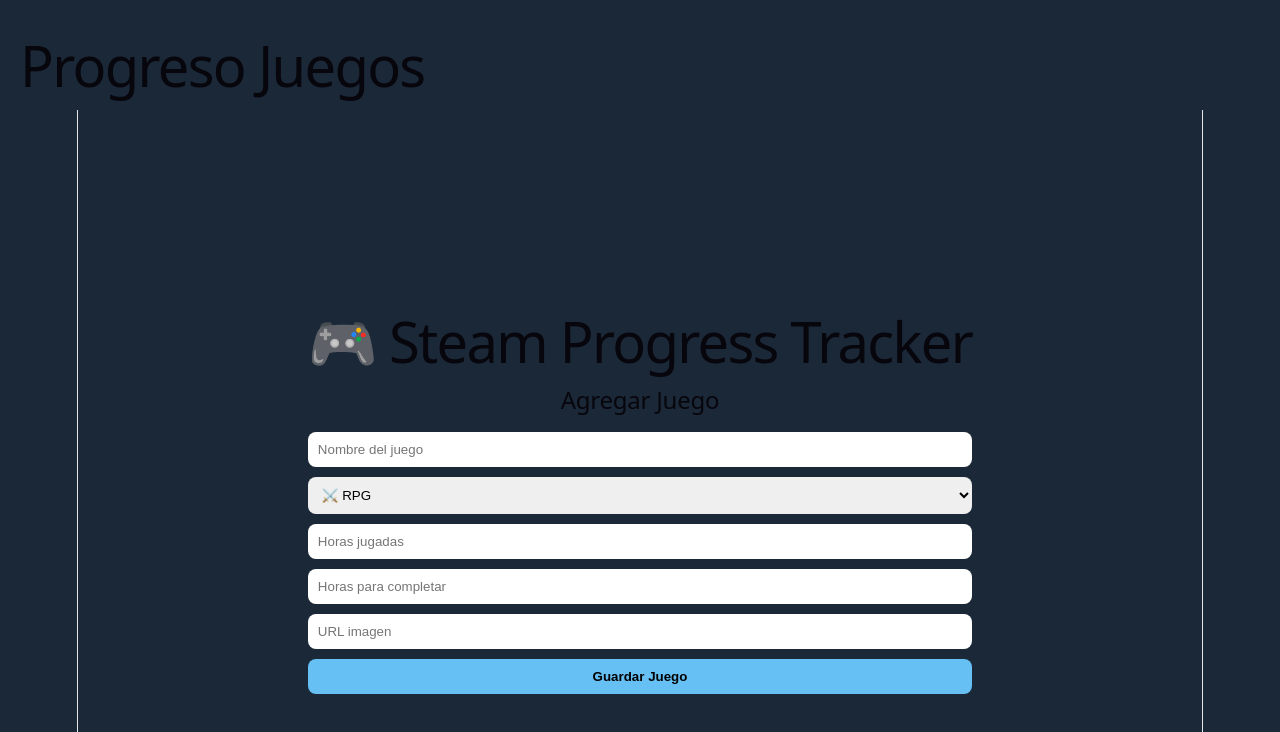
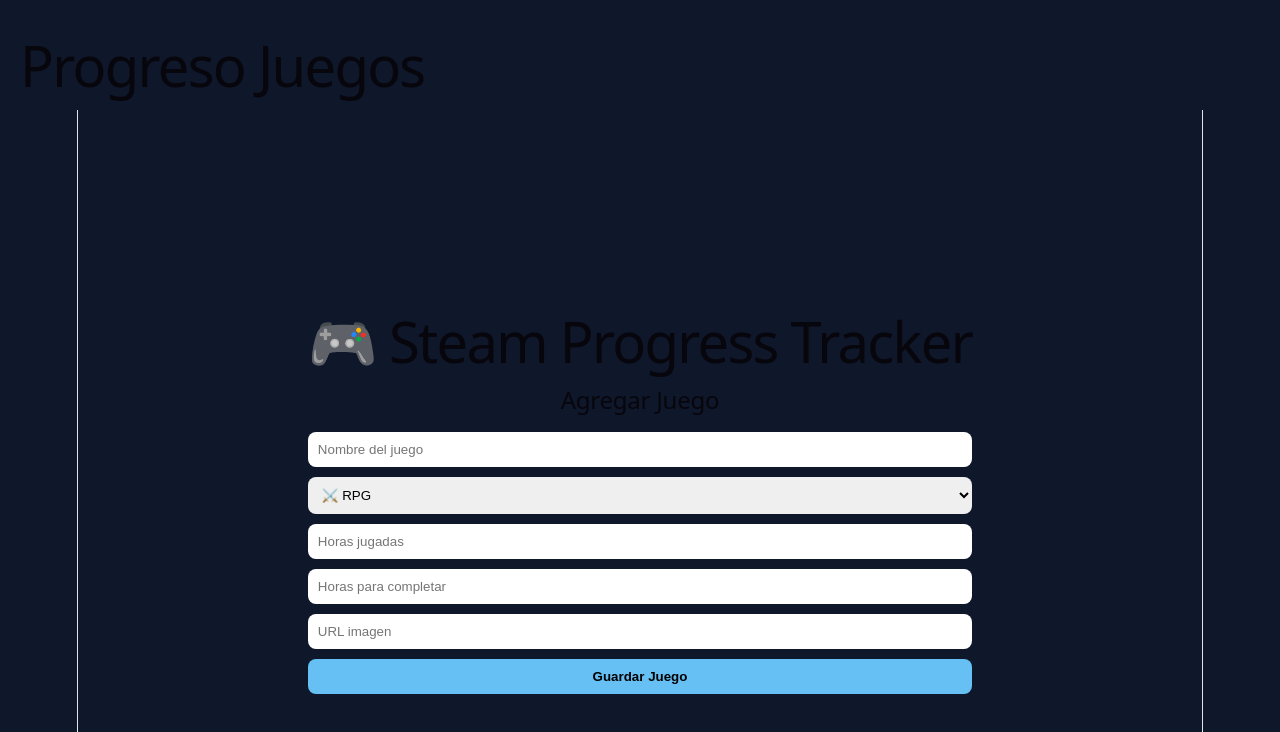
Before and after one commit to Giancarlo24278/ProyectoFinal-WEB, a React (Vite) app in the folder Progreso en Juegos/frontend/: page / in a window 1280 px wide. Shown: the top 732 px of the page. Built offline with nearby package versions, Linux system fonts and the light colour scheme.

Commit message:
Colores implementados de steam

```diff
--- a/Progreso en Juegos/frontend/src/index.css
+++ b/Progreso en Juegos/frontend/src/index.css
@@ -108,4 +108,31 @@
   line-height: 135%;
   padding: 4px 8px;
   background: var(--code-bg);
+
+
+/*Colores modificados a steam y modo oscuro y claro*/
 }
+body[data-theme='claro'] {
+  --color-fondo: #f7f7f8;
+  --color-superficie: #ffffff;
+  --color-texto: #1a1a1a;
+  --color-acento: #4f46e5;
+  --color-borde: #e5e7eb;
+}
+
+body[data-theme='oscuro'] {
+  --color-fondo: #0f172a;
+  --color-superficie: #1e293b;
+  --color-texto: #f1f5f9;
+  --color-acento: #818cf8;
+  --color-borde: #334155;
+}
+
+body {
+  background: var(--color-fondo);
+  color: var(--color-texto);
+
+  transition:
+    background 0.2s,
+    color 0.2s;
+}
```
